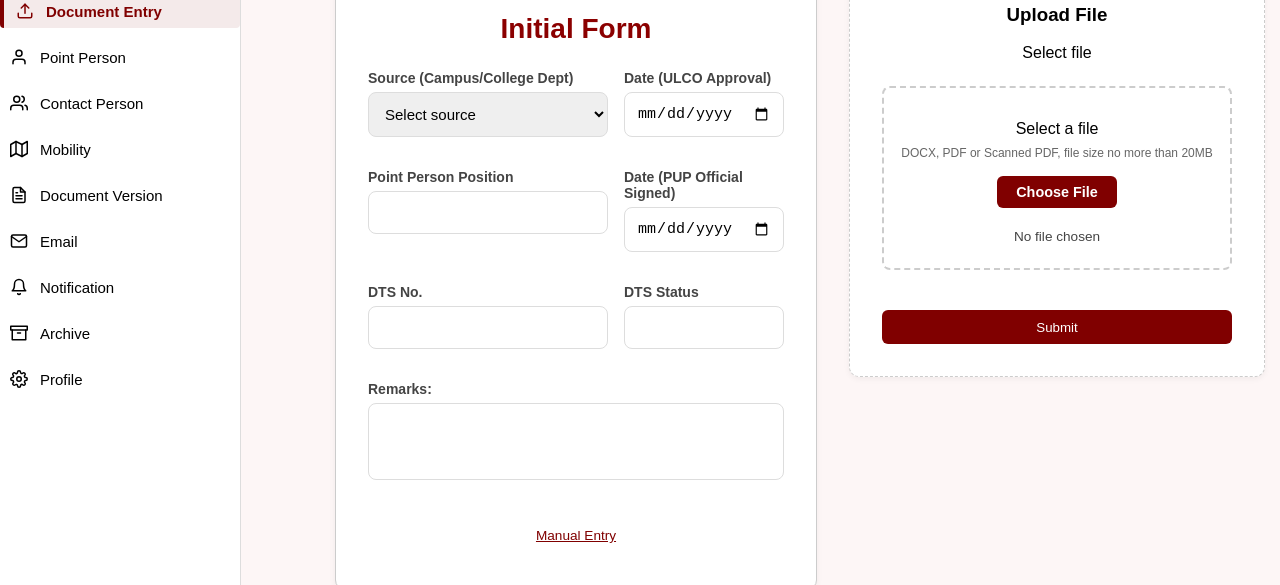
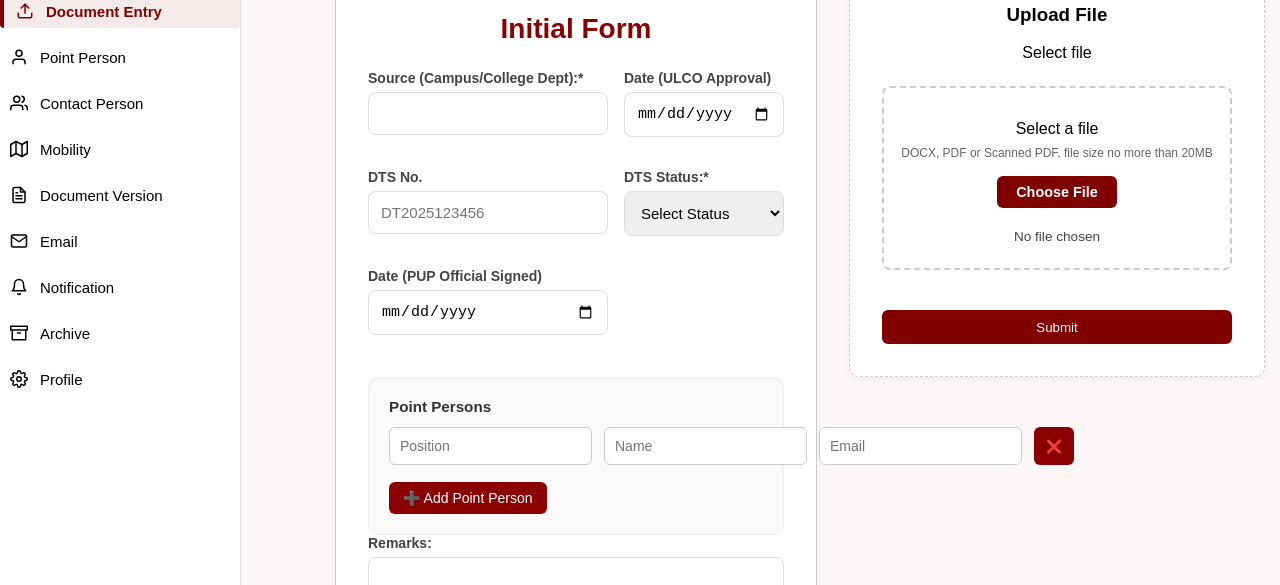
Before and after one commit to mxdtanuki/globalinked-demo, a React (Create React App) app in the folder frontend/: page /docUpload in a window 1280 px wide. Shown: the part 164-749 px from the top of the page. Built offline with nearby package versions, Linux system fonts and the light colour scheme; no server answers.

Commit message:
Refactor MOA and MOU list components to display source unit instead of unit name; update Point Person List title and enhance MOA upload form with point person management features

```diff
--- a/frontend/src/components/moaList.jsx
+++ b/frontend/src/components/moaList.jsx
@@ -131,7 +131,7 @@ const MOAListPartners = ({ agreements }) => {
           {filteredData.length > 0 ? (
             filteredData.map((agreement, idx) => (
               <tr key={agreement.agreement_id || idx}>
-                <td>{agreement.unit_name || 'N/A'}</td>
+                <td>{agreement.source_unit || 'N/A'}</td>
                 <td>{agreement.name || 'N/A'}</td>
                 <td>{agreement.country || 'N/A'}</td>
                 <td>{agreement.partnership_type || 'N/A'}</td>
--- a/frontend/src/components/mouList.jsx
+++ b/frontend/src/components/mouList.jsx
@@ -129,7 +129,7 @@ const MOUListPartners = ({ agreements }) => {
           {filteredData.length > 0 ? (
             filteredData.map((agreement, idx) => (
               <tr key={agreement.agreement_id || idx}>
-                <td>{agreement.unit_name || 'N/A'}</td>
+                <td>{agreement.source_unit || 'N/A'}</td>
                 <td>{agreement.name || 'N/A'}</td>
                 <td>{agreement.country || 'N/A'}</td>
                 <td>{agreement.date_signed ? new Date(agreement.date_signed).toLocaleDateString() : 'N/A'}</td>
--- a/frontend/src/pages/pointPerson.jsx
+++ b/frontend/src/pages/pointPerson.jsx
@@ -87,7 +87,7 @@ const PointPerson = () => {
         <Sidebar collapsed={collapsed} toggleCollapse={toggleCollapse} mobileShow={mobileShow} />
         <div className="main-content" onClick={() => mobileShow && setMobileShow(false)}>
 
-          <h2 className="point-title">Point Person List</h2>
+          <h2 className="point-title">Point Person List | Initiator</h2>
 
           <div className="point-person-wrapper">
             <div className="search-filter-bar">
--- a/frontend/src/pages/upload/manualEntryMoa.jsx
+++ b/frontend/src/pages/upload/manualEntryMoa.jsx
@@ -572,7 +572,7 @@ const handleSubmit = async (e) => {
             <label htmlFor="dtsStatus">DTS Status:*</label>
             <select id="dtsStatus" name="dtsStatus" required>
               <option value="">Select Status</option>
-              <option value="Open - OIA">OPEN - OIA</option>
+              <option value="Open - OIA">Open - OIA</option>
               <option value="Closed - OIA">Closed - OIA</option>
               <option value="Open - Other Office">Open - Other Office</option>
               <option value="Closed - Other Office">Closed - Other Office</option>
--- a/frontend/src/pages/upload/moa.jsx
+++ b/frontend/src/pages/upload/moa.jsx
@@ -5,6 +5,26 @@ import './moa.css';
 
 const MOAUpload = () => {
   const navigate = useNavigate();
+
+  const [pointPersons, setPointPersons] = useState([{ position: "", name: "", email: "" }]);
+
+  // Point person functions
+  const addPointPerson = () => setPointPersons([...pointPersons, { position: "", name: "", email: "" }]);
+  const handlePointPersonChange = (i, field, val) => {
+    const updated = [...pointPersons];
+    updated[i][field] = val;
+    setPointPersons(updated);
+  };
+  const removePointPerson = (i) => setPointPersons(pointPersons.filter((_, idx) => idx !== i));
+
+  // Point persons array from state
+  const pointPersonsData = pointPersons
+    .filter((pp) => pp.name)
+    .map((pp) => ({
+      point_person_name: pp.name,
+      point_person_position: pp.position || "",
+      point_person_email: pp.email || "",
+    }));
 
   // handle file change
   const handleFileChange = (e) => {
@@ -20,13 +40,8 @@ const MOAUpload = () => {
 
           <div className="form-grid">
             <div className="form-group">
-              <label>Source (Campus/College Dept)</label>
-              <select defaultValue="" required>
-                <option value="" disabled>Select source</option>
-                <option value="CTHTM">CTHTM</option>
-                <option value="COC">COC</option>
-                <option value="COE">COE</option>
-              </select>
+              <label htmlFor="source">Source (Campus/College Dept):*</label>
+              <input id="source" name="source" type="text" required />
             </div>
 
             <div className="form-group">
@@ -35,8 +50,19 @@ const MOAUpload = () => {
             </div>
 
             <div className="form-group">
-              <label>Point Person Position</label>
-              <input type="text" />
+              <label>DTS No.</label>
+              <input type="text" required placeholder='DT2025123456' />
+            </div>
+
+            <div className="form-group">
+              <label htmlFor="dtsStatus">DTS Status:*</label>
+              <select id="dtsStatus" name="dtsStatus" required>
+                <option value="">Select Status</option>
+                <option value="Open - OIA">Open - OIA</option>
+                <option value="Closed - OIA">Closed - OIA</option>
+                <option value="Open - Other Office">Open - Other Office</option>
+                <option value="Closed - Other Office">Closed - Other Office</option>
+              </select>
             </div>
 
             <div className="form-group">
@@ -44,14 +70,53 @@ const MOAUpload = () => {
               <input type="date" />
             </div>
 
-            <div className="form-group">
-              <label>DTS No.</label>
-              <input type="text" required />
-            </div>
+            {/* POINT PERSON */}
+            <div className="form-section">
+              <label>Point Persons</label>
+              {pointPersons.map((pp, index) => (
+                <div key={index} className="contact-row">
+                  <input
+                    type="text"
+                    placeholder="Position"
+                    value={pp.position}
+                    onChange={(e) =>
+                      handlePointPersonChange(index, "position", e.target.value)
+                    }
+                  />
+                  <input
+                    type="text"
+                    placeholder="Name"
+                    value={pp.name}
+                    onChange={(e) =>
+                      handlePointPersonChange(index, "name", e.target.value)
+                    }
+                    required
+                  />
+                  <input
+                    type="email"
+                    placeholder="Email"
+                    value={pp.email}
+                    onChange={(e) =>
+                      handlePointPersonChange(index, "email", e.target.value)
+                    }
+                  />
+                  <button
+                    type="button"
+                    className="remove-btn"
+                    onClick={() => removePointPerson(index)}
+                  >
+                    ❌
+                  </button>
+                </div>
+              ))}
 
-            <div className="form-group">
-              <label>DTS Status</label>
-              <input type="text" required />
+              <button
+                type="button"
+                className="add-contact-btn"
+                onClick={addPointPerson}
+              >
+                ➕ Add Point Person
+              </button>
             </div>
 
             <div className="form-group full-width">
```
